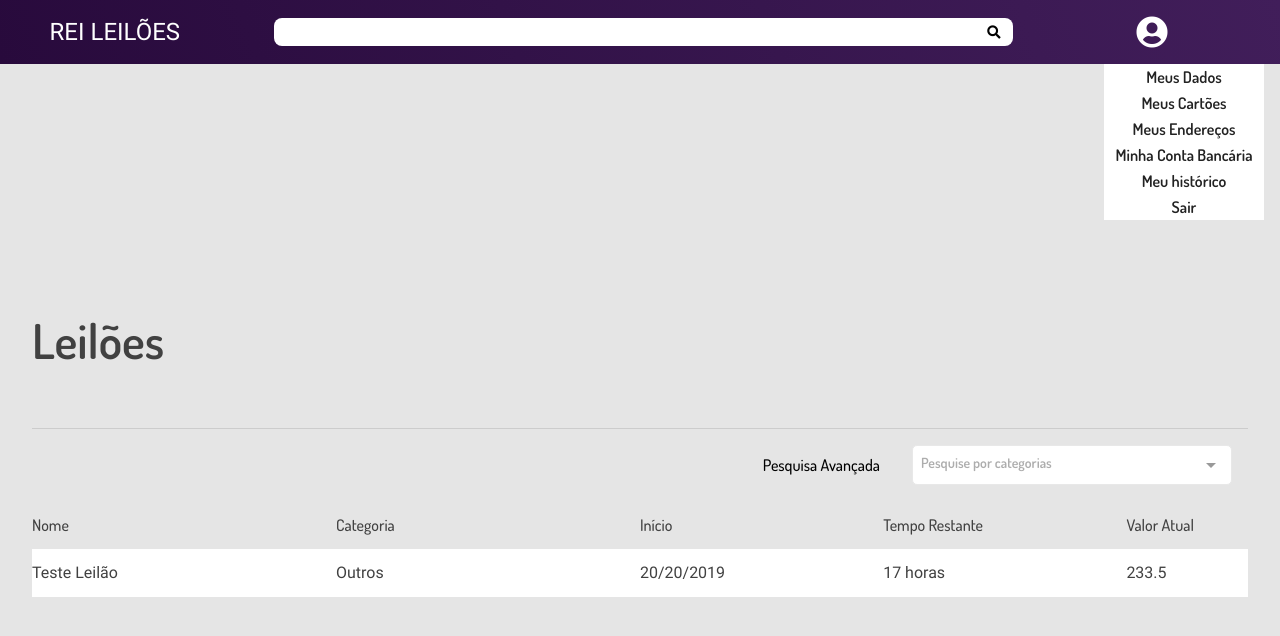
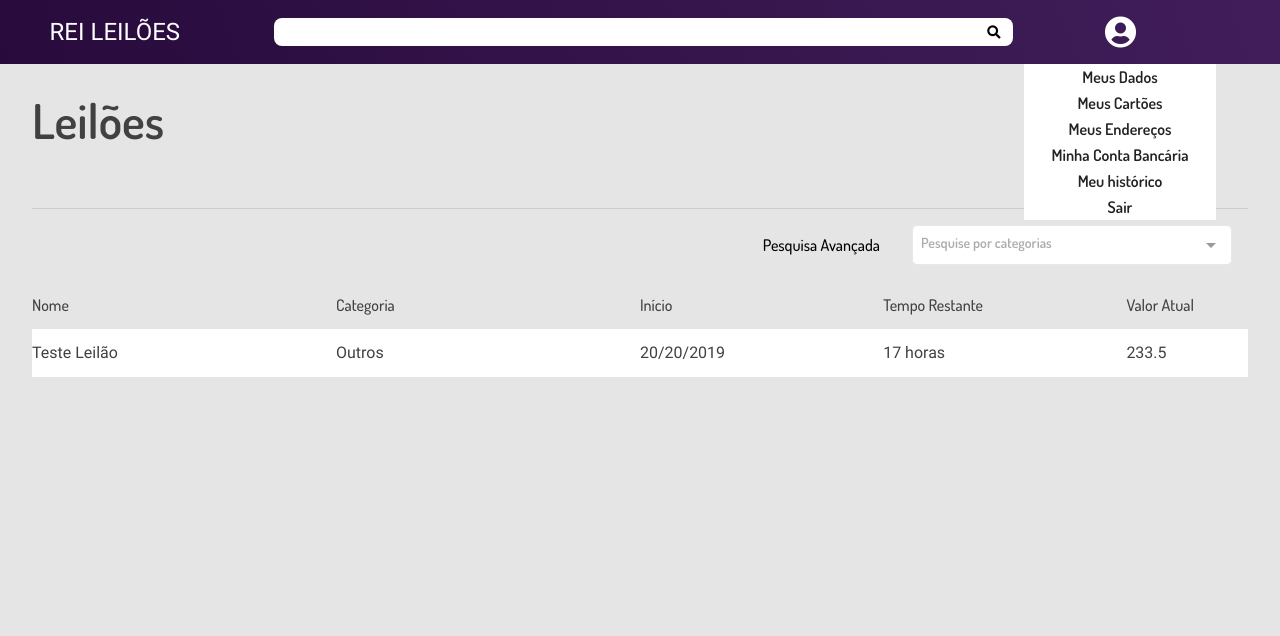
Before and after one commit to thalesburakowski/ReiLeiloesFront, a Vue app: page / in a window 1280 px wide. Shown: the top 636 px of the page. Built offline with nearby package versions, Linux system fonts and the light colour scheme.

Commit message:
LINKS E COISAS BONITAS

```diff
--- a/src/components/Header.vue
+++ b/src/components/Header.vue
@@ -95,7 +95,8 @@ export default {
   }
   &__icon {
     display: flex;
-    justify-content: center;
+    justify-content: flex-end;
+    margin-right: 9rem;
     align-self: center;
     color: white;
     font-size: 2rem;
@@ -104,15 +105,15 @@ export default {
 }
 
 .user-menu{
-  display: flex;
-  flex-direction: column;
   background-color: transparent;
-  padding-top: $topbar-height;
-  padding-right: 1rem;
+  top: $topbar-height;
+  right: 4rem;
+  position: absolute;
+  z-index: 999;
 
   &__holder-links{
     background-color: white;
-    width: 10rem;
+    width: 12rem;
     display: flex;
     align-self: flex-end;
     align-items: center;
--- a/src/views/Address.vue
+++ b/src/views/Address.vue
@@ -1,4 +1,8 @@
-<template></template>
+<template>
+  <div>
+
+  </div>
+</template>
 
 <script>
 export default {
@@ -6,3 +10,6 @@ export default {
   data() {}
 };
 </script>
+<style lang="sass" scoped>
+
+</style>
--- a/src/views/Auction.vue
+++ b/src/views/Auction.vue
@@ -1,4 +1,8 @@
-<template></template>
+<template>
+  <div>
+
+  </div>
+</template>
 
 <script>
 export default {
@@ -6,3 +10,7 @@ export default {
   data() {}
 };
 </script>
+
+<style lang="sass" scoped>
+
+</style>
--- a/src/views/BankAccount.vue
+++ b/src/views/BankAccount.vue
@@ -1,4 +1,8 @@
-<template></template>
+<template>
+  <div>
+
+  </div>
+</template>
 
 <script>
 export default {
@@ -6,3 +10,6 @@ export default {
   data() {}
 };
 </script>
+<style lang="sass" scoped>
+
+</style>
--- a/src/views/CreditCard.vue
+++ b/src/views/CreditCard.vue
@@ -1,4 +1,8 @@
-<template></template>
+<template>
+  <div>
+
+  </div>
+</template>
 
 <script>
 export default {
@@ -6,3 +10,6 @@ export default {
   data() {}
 };
 </script>
+<style lang="sass" scoped>
+
+</style>
--- a/src/views/History.vue
+++ b/src/views/History.vue
@@ -1,4 +1,8 @@
-<template></template>
+<template>
+  <div>
+
+  </div>
+</template>
 
 <script>
 export default {
@@ -6,3 +10,6 @@ export default {
   data() {}
 };
 </script>
+<style lang="sass" scoped>
+
+</style>
--- a/src/views/Register.vue
+++ b/src/views/Register.vue
@@ -1,4 +1,8 @@
-<template></template>
+<template>
+  <div>
+
+  </div>
+</template>
 
 <script>
 export default {
@@ -6,3 +10,6 @@ export default {
   data() {}
 };
 </script>
+<style lang="sass" scoped>
+
+</style>
--- a/src/views/User.vue
+++ b/src/views/User.vue
@@ -1,4 +1,8 @@
-<template></template>
+<template>
+  <div>
+
+  </div>
+</template>
 
 <script>
 export default {
@@ -6,3 +10,6 @@ export default {
   data() {}
 };
 </script>
+<style lang="sass" scoped>
+
+</style>
```
